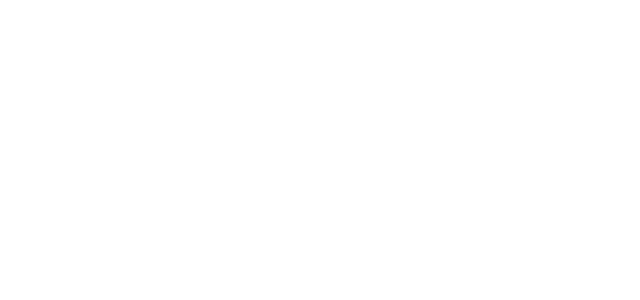
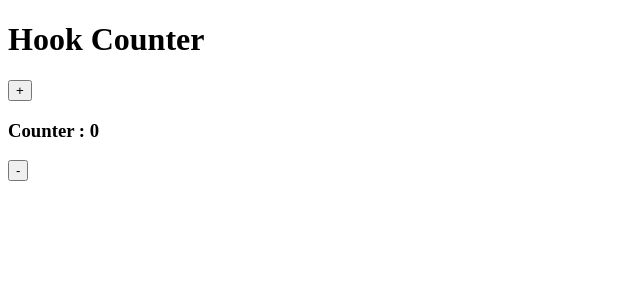
Before and after one commit to ImAshokDev/React-hooks, a React (Create React App) app: page /hook-counter in a window 1280 px wide. Shown: the top 300 px of the page, without its empty margins (0-640 px from the left). Built offline with nearby package versions, Linux system fonts and the light colour scheme.

Commit message:
Hook counter

```diff
--- a/src/App.jsx
+++ b/src/App.jsx
@@ -2,6 +2,7 @@
 import { BrowserRouter, Route, Switch } from "react-router-dom";
 import ArrayMap from "./app/MapFunc";
 import ClassCounter from "./app/Component/ClassCounter";
+import HookCounter from "./app/Component/HookCounter";
 
 const App = () => {
   return (
@@ -12,6 +13,7 @@
         <Switch>
           <Route exact path="/" component={ArrayMap} />
           <Route exact path="/class-counter" component={ClassCounter} />
+          <Route exact path="/hook-counter" component={HookCounter} />
         </Switch>
       </BrowserRouter>
     </div>
--- /dev/null
+++ b/src/app/Component/HookCounter.js
@@ -0,0 +1,20 @@
+import React, { useState } from "react";
+
+function HookCounter() {
+  const [count, setCount] = useState(0);
+
+  return (
+    <div>
+      <h1>Hook Counter</h1>
+      <button onClick={() => setCount(count + 1)} type="button">
+        +
+      </button>
+      <h3>Counter : {count}</h3>
+      <button onClick={() => setCount(count - 1)} type="button">
+        -
+      </button>
+    </div>
+  );
+}
+
+export default HookCounter;
```
Also changed, not shown: 2 other files (tests, documents, lock files or other folders).
